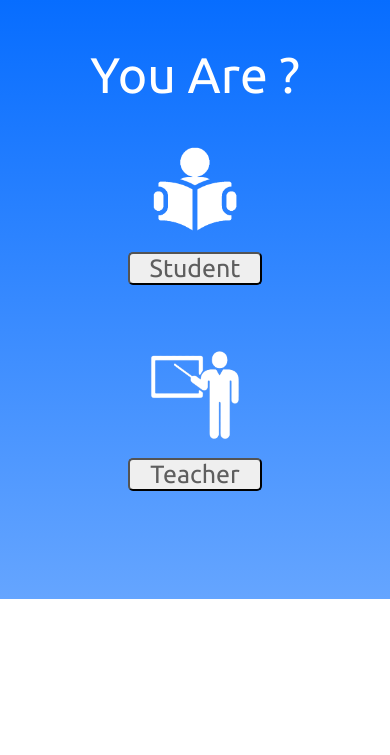
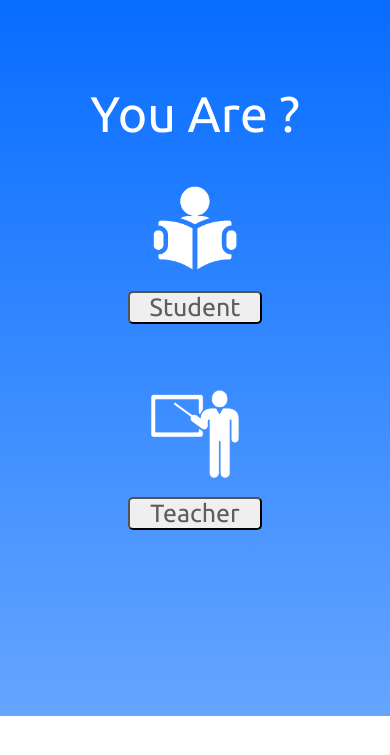
Before and after one commit to piyush-pb/ExamProct, a Django app: page / in a window 390 px wide. Shown: the part 44-799 px from the top of the page. Run offline with Django 4.2, Linux system fonts and the light colour scheme.

Commit message:
Update index.css

```diff
--- a/static/index.css
+++ b/static/index.css
@@ -167,7 +167,8 @@ div.icon{
     }
 
     .container{
-        padding-bottom: 20%;
+        padding-top: 20%;
+        padding-bottom: 40%;
     }
     div.youare{
         font-size: 50px;
```
